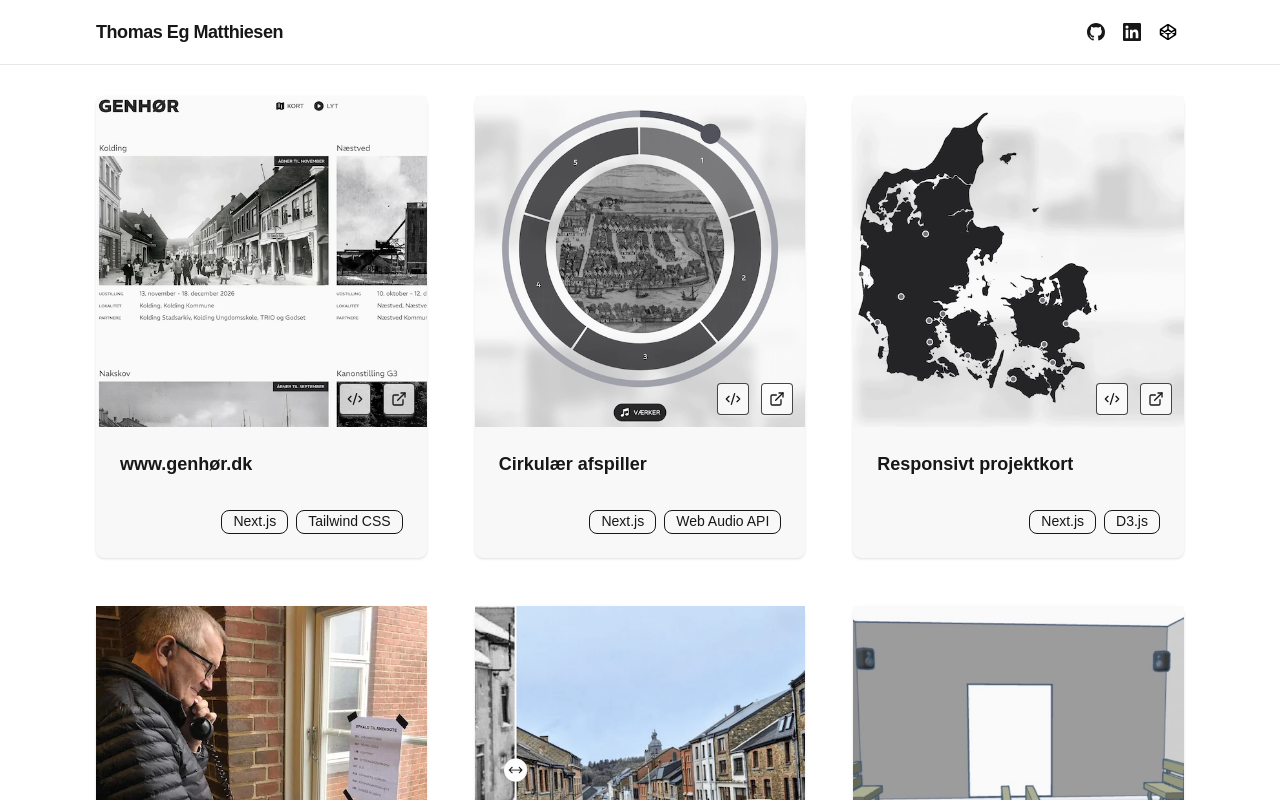
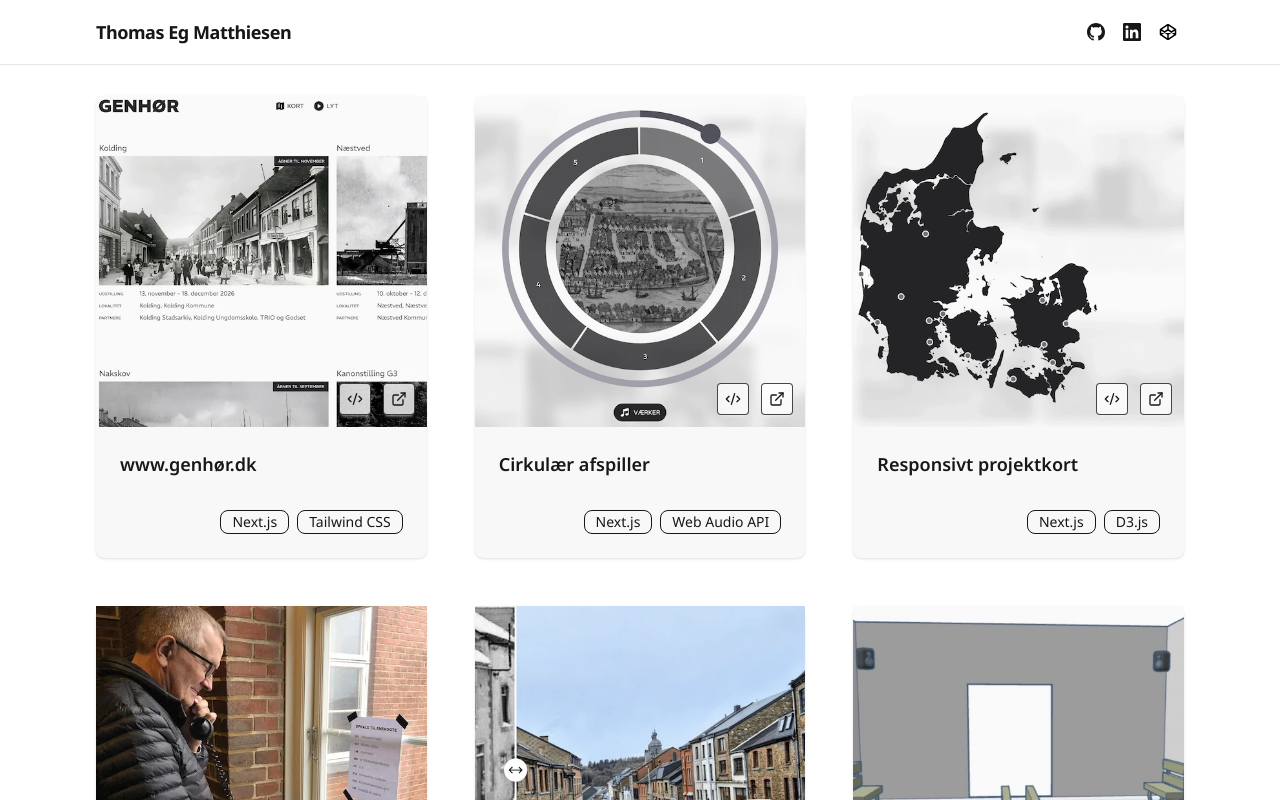
Before and after one commit to ThomasEgMatthiesen/thomaseg.dk, a Next.js app: page / in a window 1280 px wide. Shown: the top 800 px of the page. Built offline with nearby package versions, Linux system fonts and the light colour scheme.

Commit message:
Refactor layout and styling: Update font to Noto Sans, adjust global styles, and enhance build manifest with error page

```diff
--- a/src/app/globals.css
+++ b/src/app/globals.css
@@ -9,8 +9,7 @@
 @theme inline {
   --color-background: var(--background);
   --color-foreground: var(--foreground);
-  --font-sans: var(--font-geist-sans);
-  --font-mono: var(--font-geist-mono);
+  --font-sans: "Noto Sans", sans-serif;
 }
 
 @media (prefers-color-scheme: dark) {
@@ -23,5 +22,5 @@
 body {
   background: var(--background);
   color: var(--foreground);
-  font-family: Arial, Helvetica, sans-serif;
+  font-family: var(--font-sans), sans-serif;
 }
--- a/src/app/layout.js
+++ b/src/app/layout.js
@@ -1,14 +1,9 @@
-import { Geist, Geist_Mono } from "next/font/google";
+import { Noto_Sans } from "next/font/google";
 import "./globals.css";
 
-const geistSans = Geist({
-  variable: "--font-geist-sans",
-  subsets: ["latin"],
-});
-
-const geistMono = Geist_Mono({
-  variable: "--font-geist-mono",
-  subsets: ["latin"],
+const sans = Noto_Sans({
+    variable: "--font-sans",
+    subsets: ["latin"],
 });
 
 export const metadata = {
@@ -18,10 +13,7 @@ export const metadata = {
 
 export default function RootLayout({ children }) {
   return (
-    <html
-      lang="en"
-      className={`${geistSans.variable} ${geistMono.variable} h-full antialiased`}
-    >
+    <html lang="da" className={`${sans.className} ${sans.variable} antialiased`}>
       <body className="min-h-full flex flex-col">{children}</body>
     </html>
   );
```
